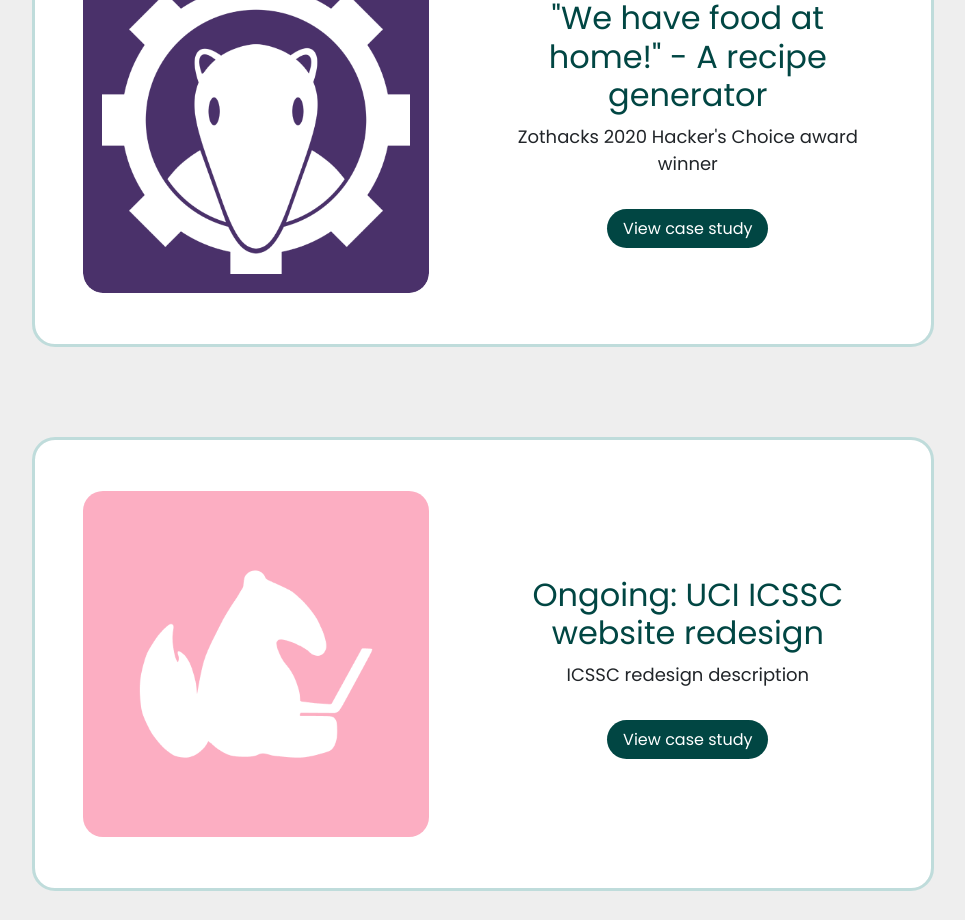
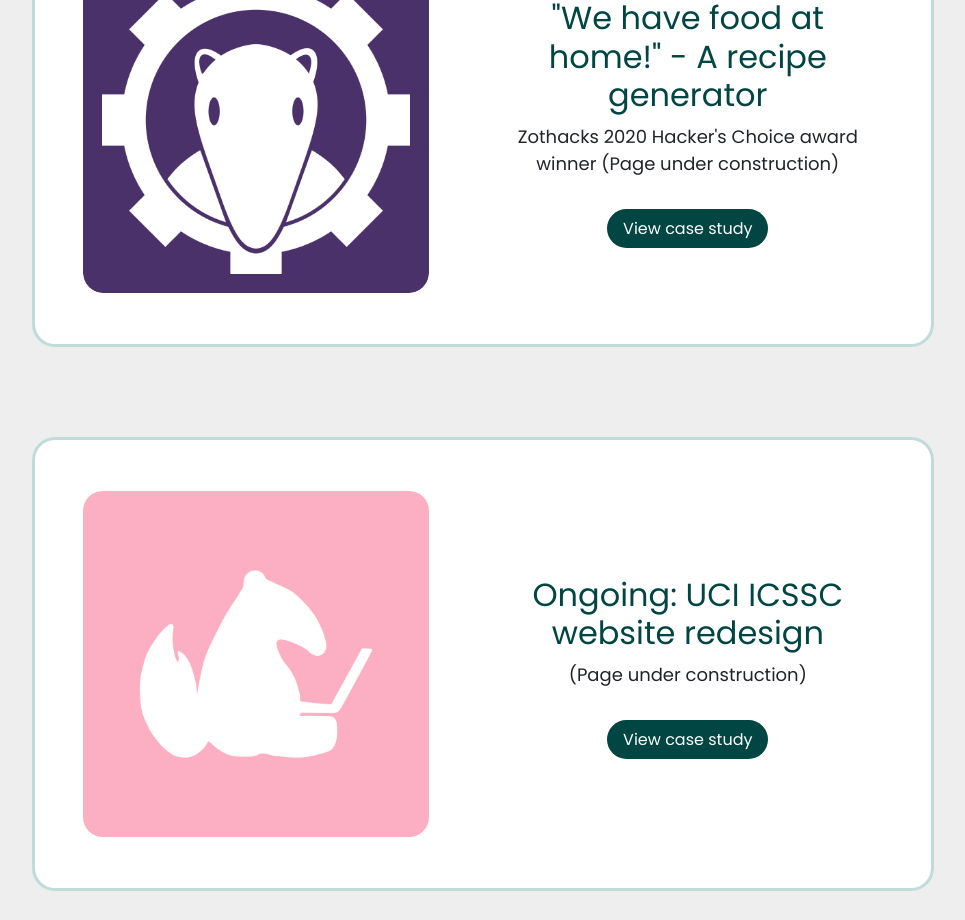
Before and after one commit to carolineguzylak/react_portfolio_site, a React (Create React App) app: page / in a window 1280 px wide. Shown: the part 2720-3640 px from the top of the page, without its empty margins (157-1122 px from the left). Built offline with nearby package versions, Linux system fonts and the light colour scheme.

Commit message:
construction messages

```diff
--- a/src/components/Navbar.js
+++ b/src/components/Navbar.js
@@ -33,7 +33,7 @@
                     <Link to="/contact">Connect!</Link>
                 </li>
                 <li>
-                    <a className="nav-item" target="_blank" rel="noopener noreferrer" href="https://docs.google.com/document/d/1FJyHU0DuxtIPtWi8fSeAz8V-j2ziu2u-XXMmgaHKq8M/edit?usp=sharing">Resume</a>
+                    <a className="nav-item" target="_blank" rel="noopener noreferrer" href="https://docs.google.com/document/d/1LQ4vaUphe9Sz1_OWzWmEIz2F1pJtugJqWGB4Njfd3Js/edit?usp=sharing">Resume</a>
                 </li>
             </ul>
             <div className='hamburger' onClick={handleClick}>
--- a/src/components/ProjectCardData.js
+++ b/src/components/ProjectCardData.js
@@ -26,13 +26,13 @@
     {
         imgsrc: zothacks,
         title: '"We have food at home!" - A recipe generator',
-        text: "Zothacks 2020 Hacker's Choice award winner",
+        text: "Zothacks 2020 Hacker's Choice award winner (Page under construction)",
         pagelink: '/project-zothacks'
     },
     {
         imgsrc: icssc,
         title: 'Ongoing: UCI ICSSC website redesign',
-        text: 'ICSSC redesign description',
+        text: '(Page under construction)',
         pagelink: '/project-icssc'
     }
 ];
```
